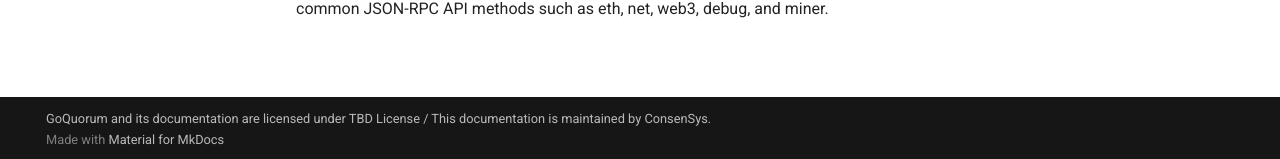
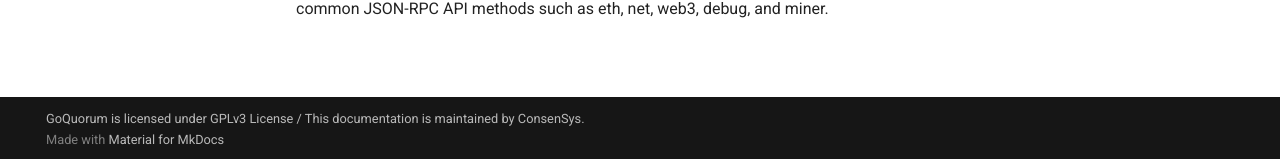
Before and after one commit to Consensys/doc.goquorum, an MkDocs documentation site: the page built from docs/index.md, in a window 1280 px wide. Shown: the part 738-897 px from the top of the page. Built offline with MkDocs 1.6.1 and Material for MkDocs 9.7.7, drawn with Linux system fonts in a browser that asks for light colours; comment, search, counter and statistics services are not loaded; part of the change alters nothing that is shown.

```diff
--- a/mkdocs.yml
+++ b/mkdocs.yml
@@ -10,13 +10,12 @@
 # specific language governing permissions and limitations under the License.
 
 # Project information
-# TODO Update links and repos
 site_name: GoQuorum
 site_url: https://docs.goquorum.consensys.net/
 site_description: A permissioned implementation of Ethereum supporting data privacy
 site_author: GoQuorum community
-# TODO Update
-copyright: GoQuorum and its documentation are licensed under TBD License /
+# TODO Update license if needed
+copyright: GoQuorum is licensed under GPLv3 License /
   This documentation is maintained by <a href="https://consensys.net/">ConsenSys</a>.
 
 #extra project info and template customisation
@@ -27,18 +26,17 @@ extra:
     some displayed features may not be available in the stable release.
     You can switch to stable version using the version box at screen bottom.'
   support:
-    # TODO Update
     company: ConsenSys
-    tool: Discord
+    tool: Slack
     faq: https://consensys.net/quorum/faq
-    channel: DISCORD TO UPDATE
+    channel: https://93ecjxb0d3.execute-api.us-east-1.amazonaws.com/Express/
     email: quorum@consensys.net
     website: https://consensys.net/
+    # TODO Update
     issues: https://github.com/jpmorganchase/quorum/issues
-  # TODO Update
   google:
-    site_verification: 'TODO'
-    tag_manager: 'TODO'
+    site_verification: 'VL2MgMm7Gj-fEOH3SkAuP4eXOY7rIShFFbTI5RktuA0'
+    tag_manager: 'GTM-PMVS8WR'
 
 
 # Software Repository
```
Also changed, not shown: docs/images/favicon.svg.
